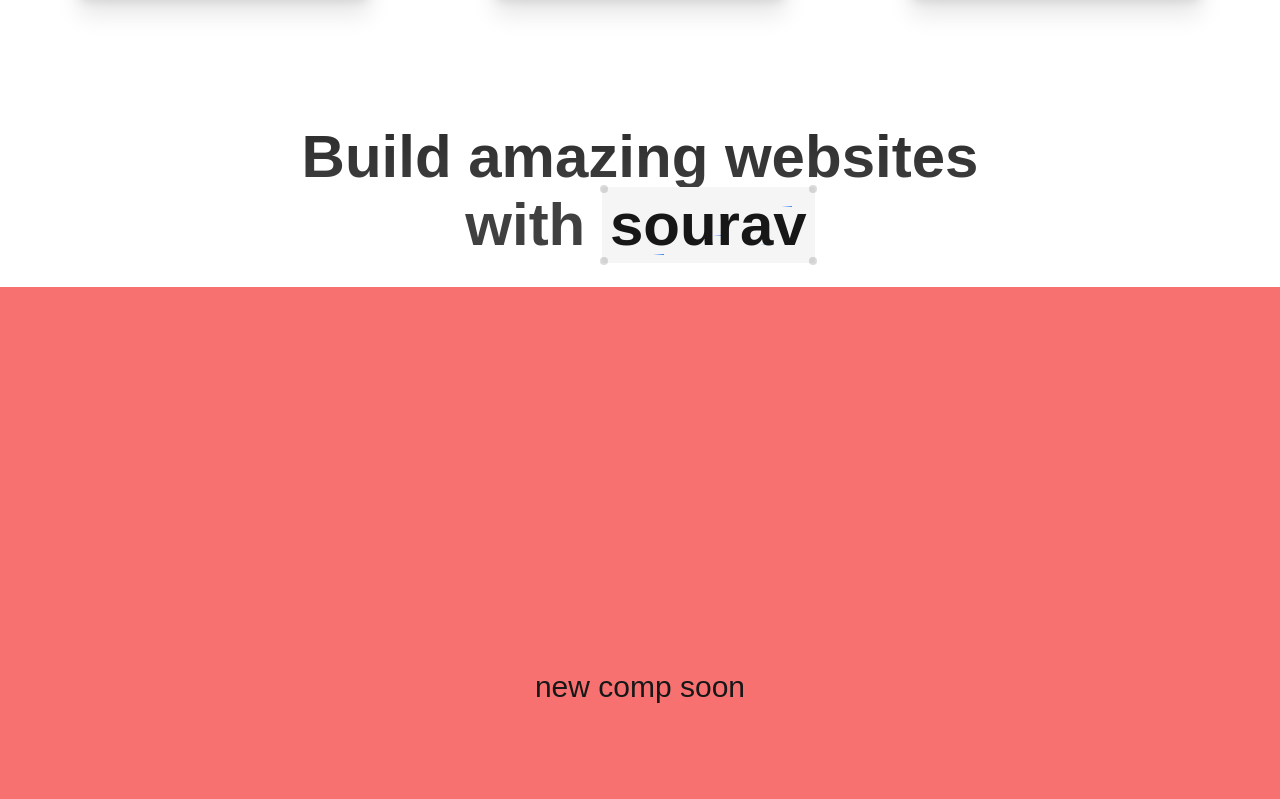
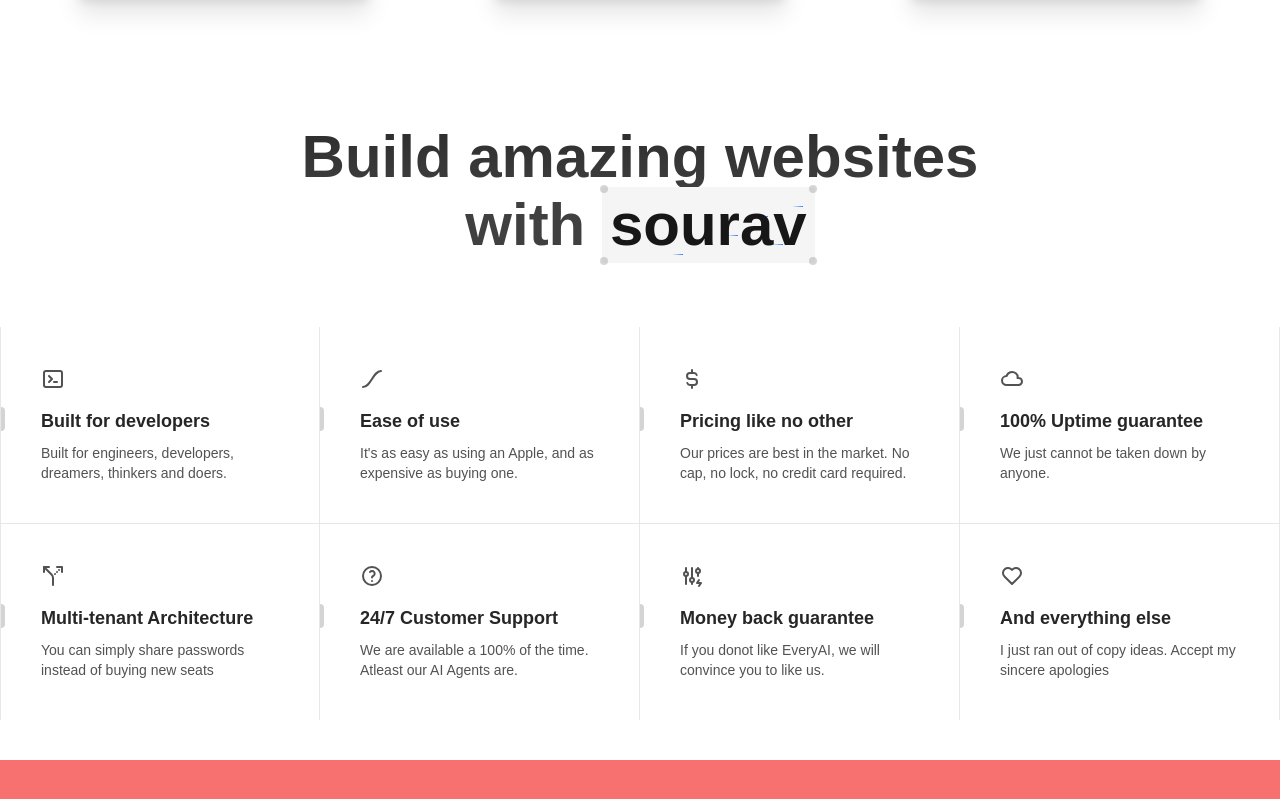
Before and after one commit to Souravhere/devsourav, a Next.js app: page / in a window 1280 px wide. Shown: the part 1939-2738 px from the top of the page. Built offline with nearby package versions, Linux system fonts and the light colour scheme.

Commit message:
new comp added and beta ui test

```diff
--- a/package.json
+++ b/package.json
@@ -9,10 +9,12 @@
     "lint": "next lint"
   },
   "dependencies": {
+    "@tabler/icons-react": "^3.20.0",
     "@tsparticles/engine": "^3.5.0",
     "@tsparticles/react": "^3.0.0",
     "@tsparticles/slim": "^3.5.0",
     "clsx": "^2.1.1",
+    "cobe": "^0.6.3",
     "framer-motion": "^11.11.9",
     "lucide-react": "^0.453.0",
     "next": "14.2.14",
--- /dev/null
+++ b/src/Components/FunProject.tsx
@@ -0,0 +1,109 @@
+import { cn } from "@/lib/utils";
+import {
+  IconAdjustmentsBolt,
+  IconCloud,
+  IconCurrencyDollar,
+  IconEaseInOut,
+  IconHeart,
+  IconHelp,
+  IconRouteAltLeft,
+  IconTerminal2,
+} from "@tabler/icons-react";
+
+export function FeaturesSectionDemo() {
+  const features = [
+    {
+      title: "Built for developers",
+      description:
+        "Built for engineers, developers, dreamers, thinkers and doers.",
+      icon: <IconTerminal2 />,
+    },
+    {
+      title: "Ease of use",
+      description:
+        "It's as easy as using an Apple, and as expensive as buying one.",
+      icon: <IconEaseInOut />,
+    },
+    {
+      title: "Pricing like no other",
+      description:
+        "Our prices are best in the market. No cap, no lock, no credit card required.",
+      icon: <IconCurrencyDollar />,
+    },
+    {
+      title: "100% Uptime guarantee",
+      description: "We just cannot be taken down by anyone.",
+      icon: <IconCloud />,
+    },
+    {
+      title: "Multi-tenant Architecture",
+      description: "You can simply share passwords instead of buying new seats",
+      icon: <IconRouteAltLeft />,
+    },
+    {
+      title: "24/7 Customer Support",
+      description:
+        "We are available a 100% of the time. Atleast our AI Agents are.",
+      icon: <IconHelp />,
+    },
+    {
+      title: "Money back guarantee",
+      description:
+        "If you donot like EveryAI, we will convince you to like us.",
+      icon: <IconAdjustmentsBolt />,
+    },
+    {
+      title: "And everything else",
+      description: "I just ran out of copy ideas. Accept my sincere apologies",
+      icon: <IconHeart />,
+    },
+  ];
+  return (
+    <div className="grid grid-cols-1 md:grid-cols-2 lg:grid-cols-4  relative z-10 py-10 max-w-7xl mx-auto">
+      {features.map((feature, index) => (
+        <Feature key={feature.title} {...feature} index={index} />
+      ))}
+    </div>
+  );
+}
+
+const Feature = ({
+  title,
+  description,
+  icon,
+  index,
+}: {
+  title: string;
+  description: string;
+  icon: React.ReactNode;
+  index: number;
+}) => {
+  return (
+    <div
+      className={cn(
+        "flex flex-col lg:border-r  py-10 relative group/feature dark:border-neutral-800",
+        (index === 0 || index === 4) && "lg:border-l dark:border-neutral-800",
+        index < 4 && "lg:border-b dark:border-neutral-800"
+      )}
+    >
+      {index < 4 && (
+        <div className="opacity-0 group-hover/feature:opacity-100 transition duration-200 absolute inset-0 h-full w-full bg-gradient-to-t from-neutral-100 dark:from-neutral-800 to-transparent pointer-events-none" />
+      )}
+      {index >= 4 && (
+        <div className="opacity-0 group-hover/feature:opacity-100 transition duration-200 absolute inset-0 h-full w-full bg-gradient-to-b from-neutral-100 dark:from-neutral-800 to-transparent pointer-events-none" />
+      )}
+      <div className="mb-4 relative z-10 px-10 text-neutral-600 dark:text-neutral-400">
+        {icon}
+      </div>
+      <div className="text-lg font-bold mb-2 relative z-10 px-10">
+        <div className="absolute left-0 inset-y-0 h-6 group-hover/feature:h-8 w-1 rounded-tr-full rounded-br-full bg-neutral-300 dark:bg-neutral-700 group-hover/feature:bg-blue-500 transition-all duration-200 origin-center" />
+        <span className="group-hover/feature:translate-x-2 transition duration-200 inline-block text-neutral-800 dark:text-neutral-100">
+          {title}
+        </span>
+      </div>
+      <p className="text-sm text-neutral-600 dark:text-neutral-300 max-w-xs relative z-10 px-10">
+        {description}
+      </p>
+    </div>
+  );
+};
--- a/src/app/page.tsx
+++ b/src/app/page.tsx
@@ -1,3 +1,4 @@
+import { FeaturesSectionDemo } from "@/Components/FunProject";
 import { CoverDemo } from "@/Components/Intractivetext";
 import EnhancedAnimatedHeroWithGrid from "@/Components/NewHeroSec"
 import OurServices from "@/Components/Ourservices";
@@ -13,6 +14,7 @@ export default function Home() {
         <OurServices/>
         <RecentProjects/>
         <CoverDemo/>
+        <FeaturesSectionDemo/>
       <div className="w-full h-[100vh] bg-red-400 flex items-center justify-center text-3xl">
         new comp soon
       </div>
```
Also changed, not shown: 1 other file (tests, documents, lock files or other folders).
